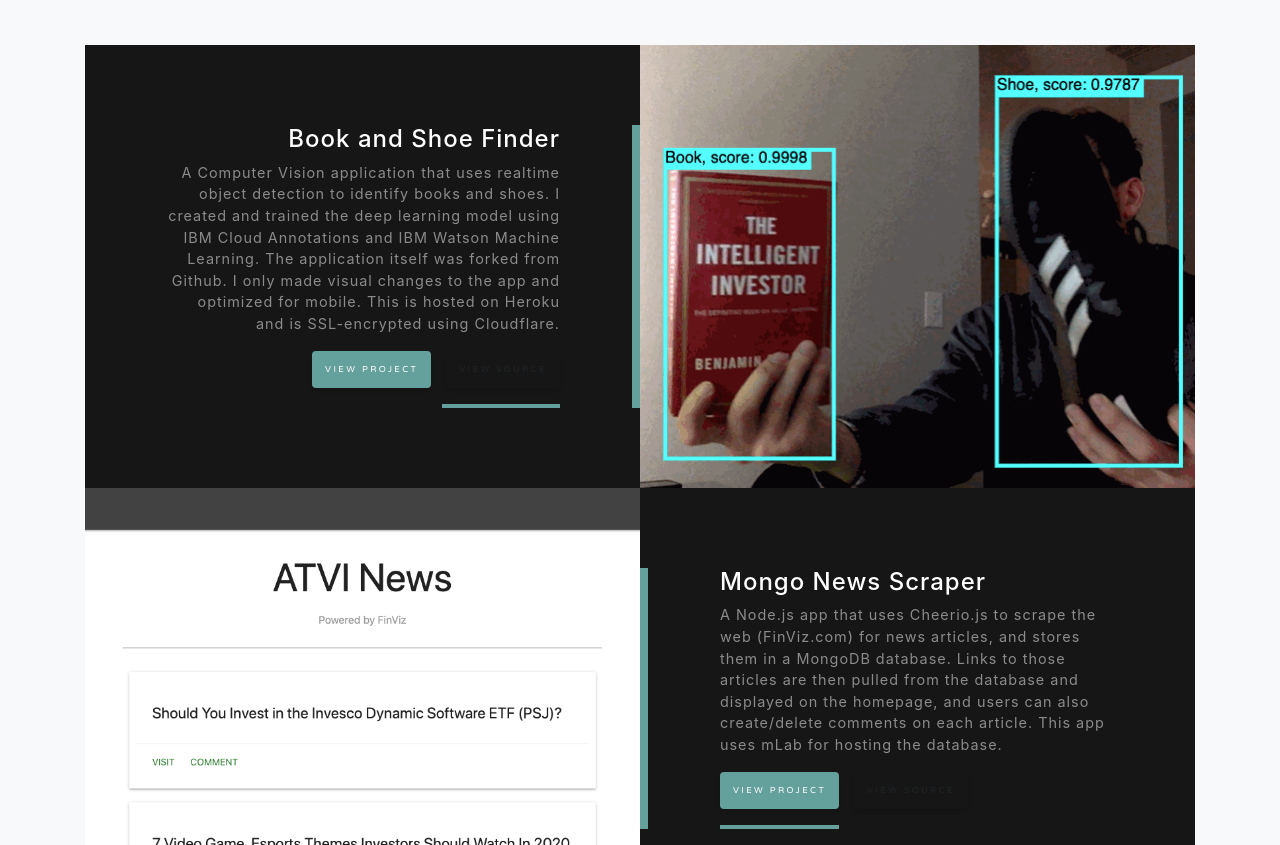
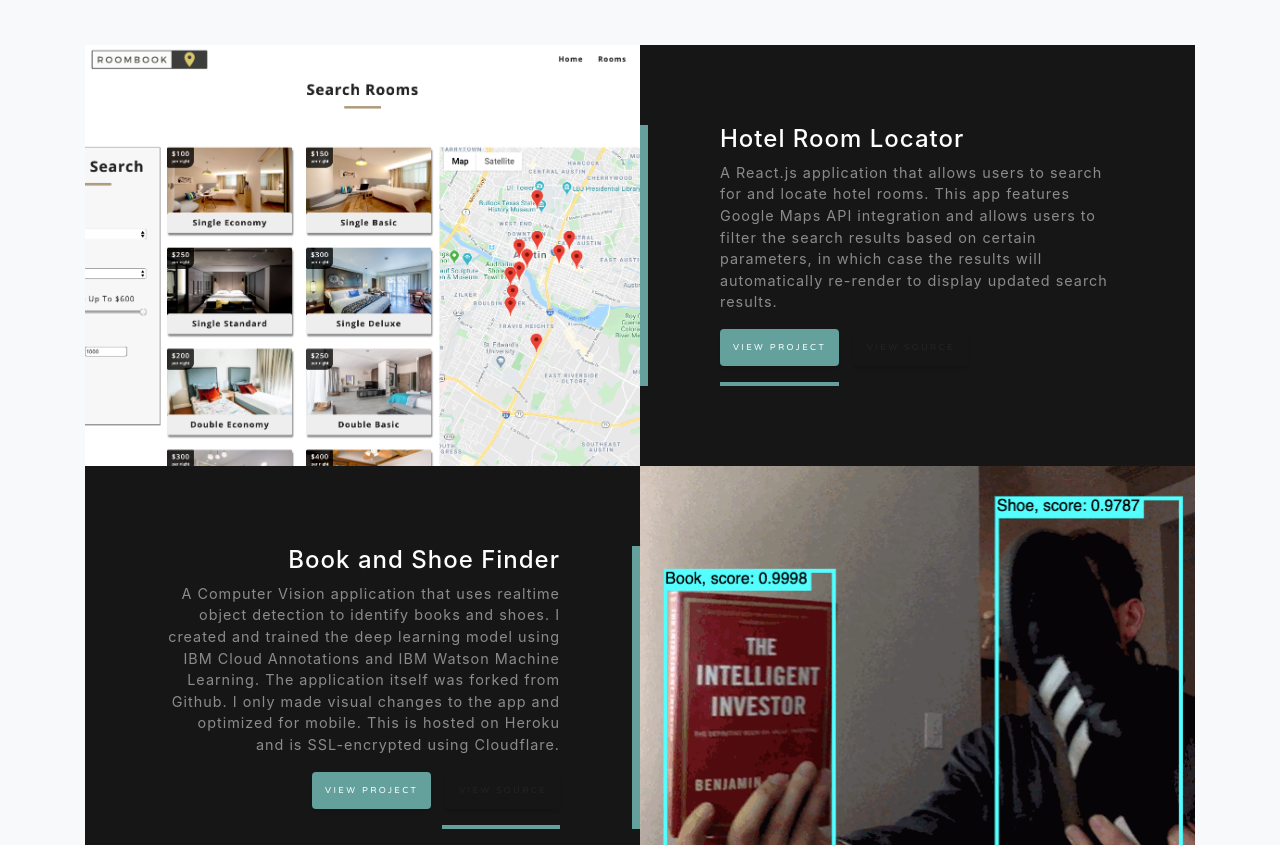
Before and after one commit to timstarkk/timstarkk.github.io, a website with bundled scripts: page index.html in a window 1280 px wide. Shown: the part 1795-2640 px from the top of the page. Built offline with nearby package versions, Linux system fonts and the light colour scheme.

Commit message:
added roombook project

```diff
--- a/index.html
+++ b/index.html
@@ -121,6 +121,41 @@
             <a href="https://github.com/timstarkk/outcache" target="_blank">
               <button class="btn secondaryButton text-dark">View Source</button>
             </a>
+          </div>
+        </div>
+      </div>
+
+
+      <div class="row justify-content-center no-gutters mb-5 mb-lg-0">
+        <div class="col-lg-6">
+          <img class="img-fluid" src="img/roomBook.png" alt="" style="
+          overflow: hidden;
+          height: 100%;
+          width: 100%;
+          object-fit: cover;
+        ">
+        </div>
+        <div class="col-lg-6">
+          <div class="bg-black text-center h-100 project">
+            <div class="d-flex h-100" style="padding:5rem 80px 5rem 0">
+              <div class="addBorderLeft" padding="0">
+                <div class="project-text w-100 my-auto text-center text-lg-left" style="padding: 0">
+                  <h4 class="text-white">Hotel Room Locator</h4>
+                  <p class="mb-0 text-white-50">A React.js application that allows users to search for and locate hotel
+                    rooms. This app features Google Maps API integration and allows users to filter the search results
+                    based on certain parameters, in which case the results will automatically re-render to display
+                    updated search results.
+                  </p>
+                  <a href="http://roomboook.herokuapp.com/" target="_blank">
+                    <button class="btn btn-primary" style="margin-right:10px;">View Project</button>
+                  </a>
+                  <a href="https://github.com/timstarkk/roombook" target="_blank">
+                    <button class="btn secondaryButton">View Source</button>
+                  </a>
+                  <hr class="d-none d-lg-block mb-0 ml-0">
+                </div>
+              </div>
+            </div>
           </div>
         </div>
       </div>
```
Also changed, not shown: img/roomBook.png (added).
